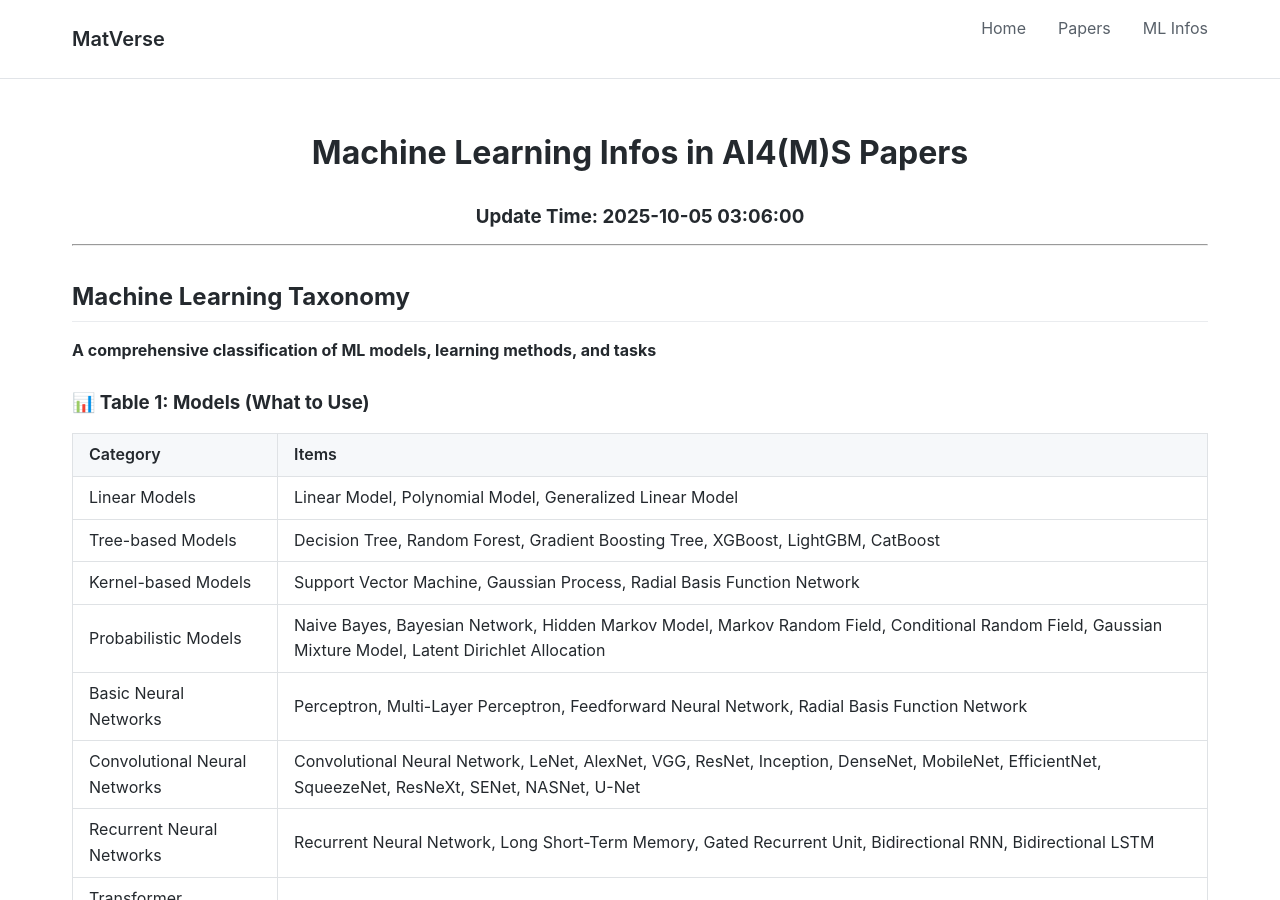
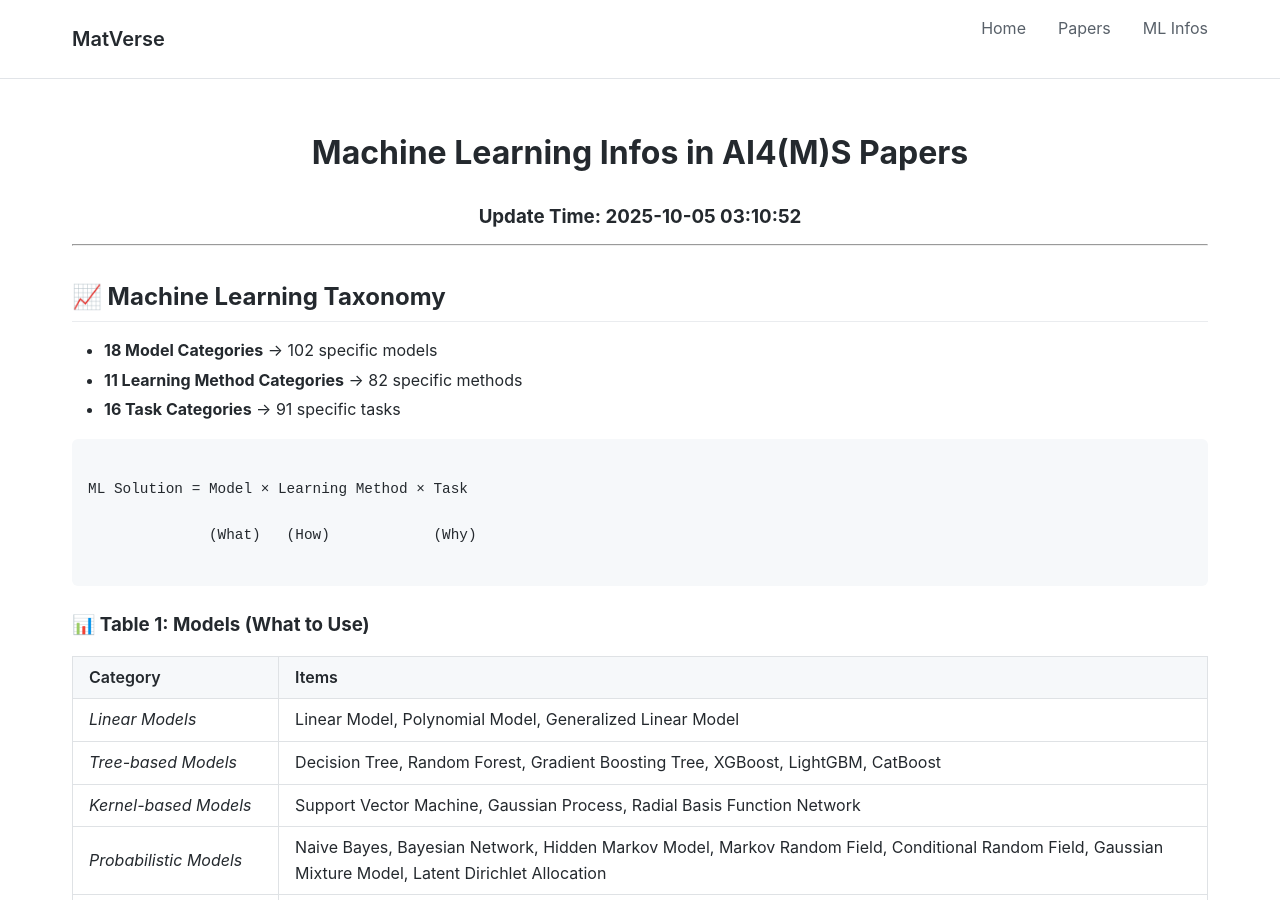
Before and after one commit to SMU-DIGA/matverse_papers, a Jekyll site: the page built from ml_infos.md, in a window 1280 px wide and 900 px high. Built offline with Jekyll 4.4.1, drawn with Linux system fonts in a browser that asks for light colours; some of the changed lines change nothing that is shown; some of the changed text lies outside the part shown.

Commit message:
ml infos

````diff
--- a/ml_infos.md
+++ b/ml_infos.md
@@ -6,95 +6,12 @@
 
 <div align="center">
     <h1>Machine Learning Infos in AI4(M)S Papers</h1>
-    <h3>Update Time: 2025-10-05 03:06:00</h3>
+    <h3>Update Time: 2025-10-05 03:10:52</h3>
     </div>
 
 ---
 
-## Machine Learning Taxonomy
-
-**A comprehensive classification of ML models, learning methods, and tasks**
-
-
-### 📊 Table 1: Models (What to Use)
-
-| Category | Items |
-|----------|-------|
-| Linear Models | Linear Model, Polynomial Model, Generalized Linear Model |
-| Tree-based Models | Decision Tree, Random Forest, Gradient Boosting Tree, XGBoost, LightGBM, CatBoost |
-| Kernel-based Models | Support Vector Machine, Gaussian Process, Radial Basis Function Network |
-| Probabilistic Models | Naive Bayes, Bayesian Network, Hidden Markov Model, Markov Random Field, Conditional Random Field, Gaussian Mixture Model, Latent Dirichlet Allocation |
-| Basic Neural Networks | Perceptron, Multi-Layer Perceptron, Feedforward Neural Network, Radial Basis Function Network |
-| Convolutional Neural Networks | Convolutional Neural Network, LeNet, AlexNet, VGG, ResNet, Inception, DenseNet, MobileNet, EfficientNet, SqueezeNet, ResNeXt, SENet, NASNet, U-Net |
-| Recurrent Neural Networks | Recurrent Neural Network, Long Short-Term Memory, Gated Recurrent Unit, Bidirectional RNN, Bidirectional LSTM |
-| Transformer Architectures | Transformer, BERT, GPT, T5, Vision Transformer, CLIP, DALL-E, Swin Transformer |
-| Attention Mechanisms | Attention Mechanism, Self-Attention Network, Multi-Head Attention, Cross-Attention |
-| Graph Neural Networks | Graph Neural Network, Graph Convolutional Network, Graph Attention Network, GraphSAGE, Message Passing Neural Network, Graph Isomorphism Network, Temporal Graph Network |
-| Generative Models | Autoencoder, Variational Autoencoder, Generative Adversarial Network, Conditional GAN, Deep Convolutional GAN, StyleGAN, CycleGAN, Diffusion Model, Denoising Diffusion Probabilistic Model, Normalizing Flow |
-| Energy-based Models | Boltzmann Machine, Restricted Boltzmann Machine, Hopfield Network |
-| Memory Networks | Neural Turing Machine, Memory Network, Differentiable Neural Computer |
-| Specialized Architectures | Capsule Network, Siamese Network, Triplet Network, Attention Network, Pointer Network, WaveNet, Seq2Seq, Encoder-Decoder |
-| Object Detection Models | YOLO, R-CNN, Fast R-CNN, Faster R-CNN, Mask R-CNN, FPN, RetinaNet |
-| Time Series Models | ARIMA Model, SARIMA Model, State Space Model, Temporal Convolutional Network, Prophet |
-| Point Cloud Models | PointNet, PointNet++ |
-| Matrix Factorization | Matrix Factorization, Non-negative Matrix Factorization, Singular Value Decomposition |
-
-**Total: 102 items**
-
-
----
-
-
-### 🎓 Table 2: Learning Methods (How to Learn)
-
-| Category | Items |
-|----------|-------|
-| Basic Learning Paradigms | Supervised Learning, Unsupervised Learning, Semi-Supervised Learning, Self-Supervised Learning, Reinforcement Learning |
-| Advanced Learning Paradigms | Transfer Learning, Multi-Task Learning, Meta-Learning, Few-Shot Learning, Zero-Shot Learning, One-Shot Learning, Active Learning, Online Learning, Incremental Learning, Continual Learning, Lifelong Learning, Curriculum Learning |
-| Training Strategies | Batch Learning, Mini-Batch Learning, Stochastic Learning, End-to-End Learning, Adversarial Training, Contrastive Learning, Knowledge Distillation, Fine-Tuning, Pre-training, Prompt Learning, In-Context Learning |
-| Optimization Methods | Gradient Descent, Stochastic Gradient Descent, Backpropagation, Maximum Likelihood Estimation, Maximum A Posteriori, Expectation-Maximization, Variational Inference, Evolutionary Learning |
-| Reinforcement Learning Methods | Q-Learning, Policy Gradient, Value Iteration, Policy Iteration, Temporal Difference Learning, Monte Carlo Learning, Actor-Critic, Model-Free Learning, Model-Based Learning, Inverse Reinforcement Learning, Imitation Learning, Multi-Agent Learning |
-| Special Learning Settings | Weakly Supervised Learning, Noisy Label Learning, Positive-Unlabeled Learning, Cost-Sensitive Learning, Imbalanced Learning, Multi-Instance Learning, Multi-View Learning, Co-Training, Self-Training, Pseudo-Labeling |
-| Domain and Distribution | Domain Adaptation, Domain Generalization, Covariate Shift Adaptation, Out-of-Distribution Learning |
-| Collaborative Learning | Federated Learning, Distributed Learning, Collaborative Learning, Privacy-Preserving Learning |
-| Ensemble Methods | Ensemble Learning, Bagging, Boosting, Stacking, Blending |
-| Representation Learning | Representation Learning, Feature Learning, Metric Learning, Distance Learning, Embedding Learning, Dictionary Learning, Manifold Learning |
-| Learning Modes | Generative Learning, Discriminative Learning, Transductive Learning, Inductive Learning |
-
-**Total: 82 items**
-
-
----
-
-
-### 🎯 Table 3: Tasks (What to Solve)
-
-| Category | Items |
-|----------|-------|
-| Prediction Tasks | Regression, Classification, Binary Classification, Multi-class Classification, Multi-label Classification, Ordinal Regression, Time Series Forecasting, Survival Analysis |
-| Ranking and Retrieval | Ranking, Information Retrieval, Recommendation, Collaborative Filtering, Content-Based Filtering |
-| Clustering and Grouping | Clustering, Community Detection, Grouping |
-| Dimensionality Reduction | Dimensionality Reduction, Feature Selection, Feature Extraction |
-| Anomaly and Outlier | Anomaly Detection, Outlier Detection, Novelty Detection, Fraud Detection |
-| Density and Distribution | Density Estimation, Distribution Estimation |
-| Structured Prediction | Structured Prediction, Sequence Labeling, Named Entity Recognition, Part-of-Speech Tagging, Sequence-to-Sequence |
-| Computer Vision Tasks | Image Classification, Object Detection, Object Localization, Semantic Segmentation, Instance Segmentation, Panoptic Segmentation, Pose Estimation, Action Recognition, Video Classification, Optical Flow Estimation, Depth Estimation, Image Super-Resolution, Image Denoising, Image Inpainting, Style Transfer, Image-to-Image Translation, Image Generation, Video Generation |
-| Natural Language Processing Tasks | Language Modeling, Text Classification, Sentiment Analysis, Machine Translation, Text Summarization, Question Answering, Reading Comprehension, Dialog Generation, Text Generation, Paraphrase Generation, Text-to-Speech, Speech Recognition, Speech Synthesis |
-| Graph Tasks | Node Classification, Link Prediction, Graph Classification, Graph Generation, Graph Matching, Influence Maximization |
-| Decision Making | Decision Making, Policy Learning, Control, Planning, Optimization, Resource Allocation |
-| Design Tasks | Experimental Design, Hyperparameter Optimization, Architecture Search, AutoML, Neural Architecture Search |
-| Association and Pattern | Association Rule Mining, Pattern Recognition, Motif Discovery |
-| Matching and Alignment | Entity Matching, Entity Alignment, Record Linkage, Image Matching |
-| Generative Tasks | Data Generation, Data Augmentation, Synthetic Data Generation |
-| Causal Tasks | Causal Inference, Treatment Effect Estimation, Counterfactual Reasoning |
-
-**Total: 91 items**
-
-
----
-
-
-### 📈 Taxonomy Summary
+## 📈 Machine Learning Taxonomy
 
 
 - **18 Model Categories** → 102 specific models
@@ -111,6 +28,84 @@
               (What)   (How)            (Why)
 
 ```
+
+### 📊 Table 1: Models (What to Use)
+
+| Category | Items |
+|----------|-------|
+| *Linear Models* | Linear Model, Polynomial Model, Generalized Linear Model |
+| *Tree-based Models* | Decision Tree, Random Forest, Gradient Boosting Tree, XGBoost, LightGBM, CatBoost |
+| *Kernel-based Models* | Support Vector Machine, Gaussian Process, Radial Basis Function Network |
+| *Probabilistic Models* | Naive Bayes, Bayesian Network, Hidden Markov Model, Markov Random Field, Conditional Random Field, Gaussian Mixture Model, Latent Dirichlet Allocation |
+| *Basic Neural Networks* | Perceptron, Multi-Layer Perceptron, Feedforward Neural Network, Radial Basis Function Network |
+| *Convolutional Neural Networks* | Convolutional Neural Network, LeNet, AlexNet, VGG, ResNet, Inception, DenseNet, MobileNet, EfficientNet, SqueezeNet, ResNeXt, SENet, NASNet, U-Net |
+| *Recurrent Neural Networks* | Recurrent Neural Network, Long Short-Term Memory, Gated Recurrent Unit, Bidirectional RNN, Bidirectional LSTM |
+| *Transformer Architectures* | Transformer, BERT, GPT, T5, Vision Transformer, CLIP, DALL-E, Swin Transformer |
+| *Attention Mechanisms* | Attention Mechanism, Self-Attention Network, Multi-Head Attention, Cross-Attention |
+| *Graph Neural Networks* | Graph Neural Network, Graph Convolutional Network, Graph Attention Network, GraphSAGE, Message Passing Neural Network, Graph Isomorphism Network, Temporal Graph Network |
+| *Generative Models* | Autoencoder, Variational Autoencoder, Generative Adversarial Network, Conditional GAN, Deep Convolutional GAN, StyleGAN, CycleGAN, Diffusion Model, Denoising Diffusion Probabilistic Model, Normalizing Flow |
+| *Energy-based Models* | Boltzmann Machine, Restricted Boltzmann Machine, Hopfield Network |
+| *Memory Networks* | Neural Turing Machine, Memory Network, Differentiable Neural Computer |
+| *Specialized Architectures* | Capsule Network, Siamese Network, Triplet Network, Attention Network, Pointer Network, WaveNet, Seq2Seq, Encoder-Decoder |
+| *Object Detection Models* | YOLO, R-CNN, Fast R-CNN, Faster R-CNN, Mask R-CNN, FPN, RetinaNet |
+| *Time Series Models* | ARIMA Model, SARIMA Model, State Space Model, Temporal Convolutional Network, Prophet |
+| *Point Cloud Models* | PointNet, PointNet++ |
+| *Matrix Factorization* | Matrix Factorization, Non-negative Matrix Factorization, Singular Value Decomposition |
+
+**Total: 102 items**
+
+
+---
+
+
+### 🎓 Table 2: Learning Methods (How to Learn)
+
+| Category | Items |
+|----------|-------|
+| *Basic Learning Paradigms* | Supervised Learning, Unsupervised Learning, Semi-Supervised Learning, Self-Supervised Learning, Reinforcement Learning |
+| *Advanced Learning Paradigms* | Transfer Learning, Multi-Task Learning, Meta-Learning, Few-Shot Learning, Zero-Shot Learning, One-Shot Learning, Active Learning, Online Learning, Incremental Learning, Continual Learning, Lifelong Learning, Curriculum Learning |
+| *Training Strategies* | Batch Learning, Mini-Batch Learning, Stochastic Learning, End-to-End Learning, Adversarial Training, Contrastive Learning, Knowledge Distillation, Fine-Tuning, Pre-training, Prompt Learning, In-Context Learning |
+| *Optimization Methods* | Gradient Descent, Stochastic Gradient Descent, Backpropagation, Maximum Likelihood Estimation, Maximum A Posteriori, Expectation-Maximization, Variational Inference, Evolutionary Learning |
+| *Reinforcement Learning Methods* | Q-Learning, Policy Gradient, Value Iteration, Policy Iteration, Temporal Difference Learning, Monte Carlo Learning, Actor-Critic, Model-Free Learning, Model-Based Learning, Inverse Reinforcement Learning, Imitation Learning, Multi-Agent Learning |
+| *Special Learning Settings* | Weakly Supervised Learning, Noisy Label Learning, Positive-Unlabeled Learning, Cost-Sensitive Learning, Imbalanced Learning, Multi-Instance Learning, Multi-View Learning, Co-Training, Self-Training, Pseudo-Labeling |
+| *Domain and Distribution* | Domain Adaptation, Domain Generalization, Covariate Shift Adaptation, Out-of-Distribution Learning |
+| *Collaborative Learning* | Federated Learning, Distributed Learning, Collaborative Learning, Privacy-Preserving Learning |
+| *Ensemble Methods* | Ensemble Learning, Bagging, Boosting, Stacking, Blending |
+| *Representation Learning* | Representation Learning, Feature Learning, Metric Learning, Distance Learning, Embedding Learning, Dictionary Learning, Manifold Learning |
+| *Learning Modes* | Generative Learning, Discriminative Learning, Transductive Learning, Inductive Learning |
+
+**Total: 82 items**
+
+
+---
+
+
+### 🎯 Table 3: Tasks (What to Solve)
+
+| Category | Items |
+|----------|-------|
+| *Prediction Tasks* | Regression, Classification, Binary Classification, Multi-class Classification, Multi-label Classification, Ordinal Regression, Time Series Forecasting, Survival Analysis |
+| *Ranking and Retrieval* | Ranking, Information Retrieval, Recommendation, Collaborative Filtering, Content-Based Filtering |
+| *Clustering and Grouping* | Clustering, Community Detection, Grouping |
+| *Dimensionality Reduction* | Dimensionality Reduction, Feature Selection, Feature Extraction |
+| *Anomaly and Outlier* | Anomaly Detection, Outlier Detection, Novelty Detection, Fraud Detection |
+| *Density and Distribution* | Density Estimation, Distribution Estimation |
+| *Structured Prediction* | Structured Prediction, Sequence Labeling, Named Entity Recognition, Part-of-Speech Tagging, Sequence-to-Sequence |
+| *Computer Vision Tasks* | Image Classification, Object Detection, Object Localization, Semantic Segmentation, Instance Segmentation, Panoptic Segmentation, Pose Estimation, Action Recognition, Video Classification, Optical Flow Estimation, Depth Estimation, Image Super-Resolution, Image Denoising, Image Inpainting, Style Transfer, Image-to-Image Translation, Image Generation, Video Generation |
+| *Natural Language Processing Tasks* | Language Modeling, Text Classification, Sentiment Analysis, Machine Translation, Text Summarization, Question Answering, Reading Comprehension, Dialog Generation, Text Generation, Paraphrase Generation, Text-to-Speech, Speech Recognition, Speech Synthesis |
+| *Graph Tasks* | Node Classification, Link Prediction, Graph Classification, Graph Generation, Graph Matching, Influence Maximization |
+| *Decision Making* | Decision Making, Policy Learning, Control, Planning, Optimization, Resource Allocation |
+| *Design Tasks* | Experimental Design, Hyperparameter Optimization, Architecture Search, AutoML, Neural Architecture Search |
+| *Association and Pattern* | Association Rule Mining, Pattern Recognition, Motif Discovery |
+| *Matching and Alignment* | Entity Matching, Entity Alignment, Record Linkage, Image Matching |
+| *Generative Tasks* | Data Generation, Data Augmentation, Synthetic Data Generation |
+| *Causal Tasks* | Causal Inference, Treatment Effect Estimation, Counterfactual Reasoning |
+
+**Total: 91 items**
+
+
+---
+
 ## 📑 ML Infos in Papers (Chronological Order)
 
 ### [395. Activation entropy of dislocation glide in body-centered cubic metals from atomistic simulations]((https://doi.org/10.1038/s41467-025-62390-w)), Nature Communications *(September 24, 2025)*
````
